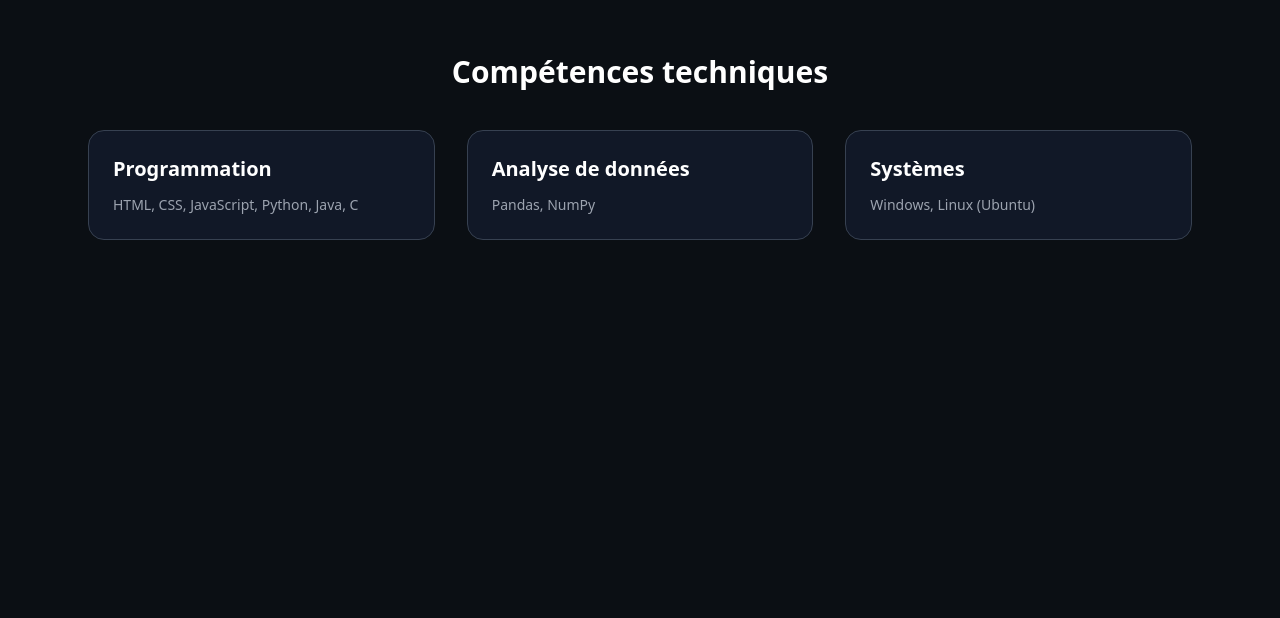
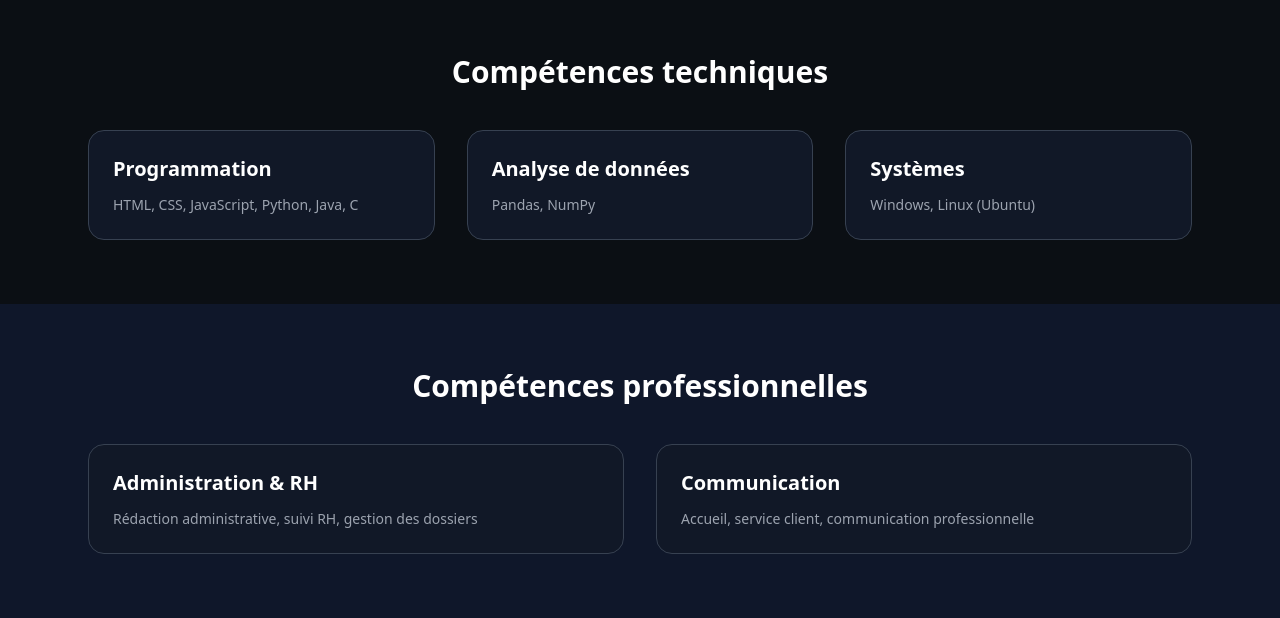
Before and after one commit to Joe-Wando/Portofolio, a website: page src/competences.html in a window 1280 px wide. Shown: the part 906-1524 px from the top of the page. Before the commit the page ends 1210 px from the top, so only its background shows below. Drawn offline with nearby package versions, Linux system fonts and the light colour scheme.

Commit message:
Ajout de mes compétences professionnelles

```diff
--- a/src/competences.html
+++ b/src/competences.html
@@ -62,6 +62,30 @@
           </div>
         </div>
       </section>
+
+      <section class="py-16 bg-[#0f172a]">
+        <div class="max-w-6xl mx-auto px-6">
+          <h2 class="text-3xl font-bold mb-10 text-center">
+            Compétences professionnelles
+          </h2>
+
+          <div class="grid md:grid-cols-2 gap-8">
+            <div class="bg-[#111827] p-6 rounded-2xl border border-gray-700">
+              <h3 class="text-xl font-semibold mb-3">Administration & RH</h3>
+              <p class="text-gray-400 text-sm">
+                Rédaction administrative, suivi RH, gestion des dossiers
+              </p>
+            </div>
+
+            <div class="bg-[#111827] p-6 rounded-2xl border border-gray-700">
+              <h3 class="text-xl font-semibold mb-3">Communication</h3>
+              <p class="text-gray-400 text-sm">
+                Accueil, service client, communication professionnelle
+              </p>
+            </div>
+          </div>
+        </div>
+      </section>
     </main>
   </body>
 </html>
```
